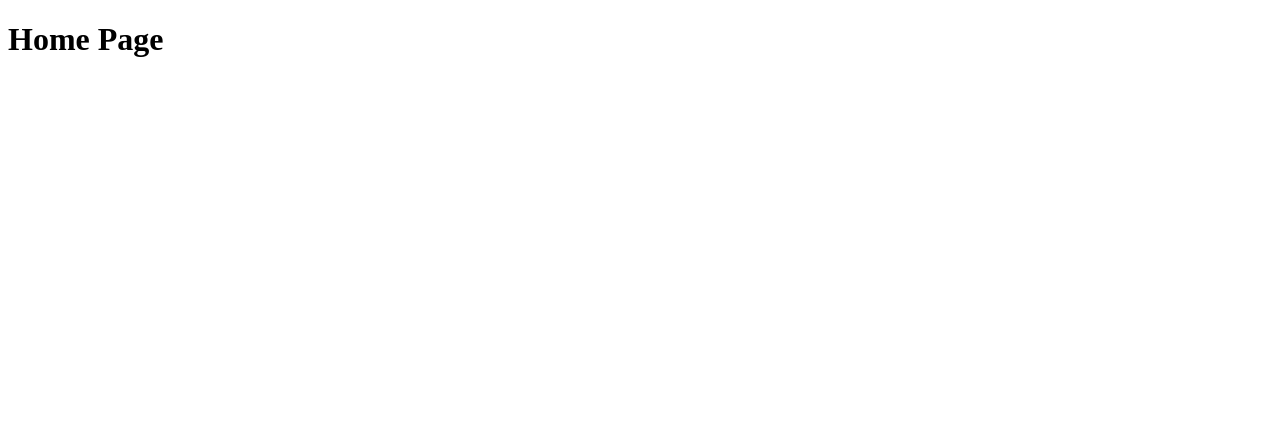
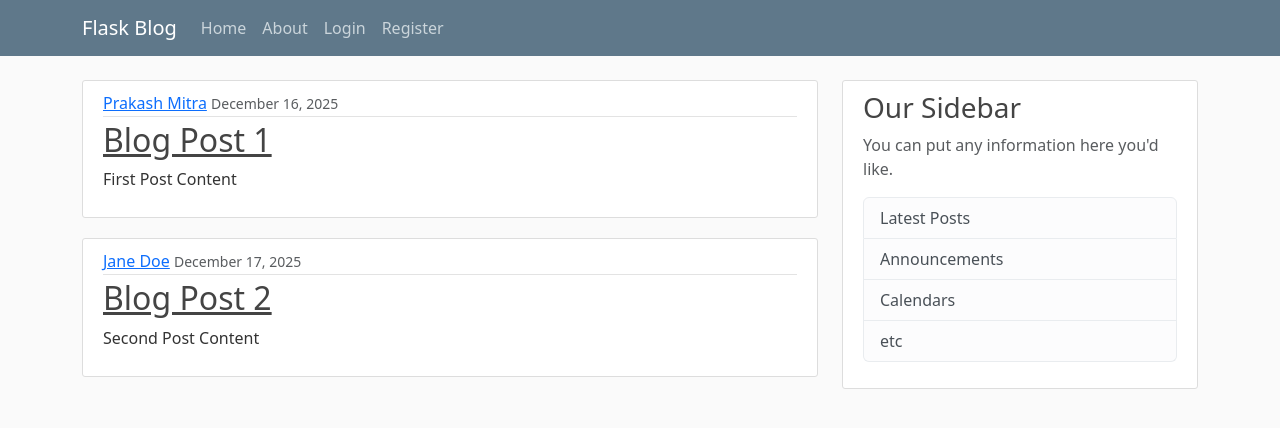
Before and after one commit to prakashjmitra/flask-blog-app, a Flask app: page / in a window 1280 px wide. Before the commit the part shown is almost empty. Shown: the top 428 px of the page. Run offline with Flask 3, Linux system fonts and the light colour scheme.

Commit message:
Corey Flask Tutorial vids 1-2 done

```diff
--- a/flaskblog.py
+++ b/flaskblog.py
@@ -1,13 +1,27 @@
-from flask import Flask, render_template
+from flask import Flask, render_template, url_for
 app = Flask(__name__)
+posts = [
+    {
+        "author" : "Prakash Mitra",
+        "title" : "Blog Post 1",
+        "content" : "First Post Content",
+        "date_posted" : "December 16, 2025"
+    },
+    {
+        "author" : "Jane Doe",
+        "title" : "Blog Post 2",
+        "content" : "Second Post Content",
+        "date_posted" : "December 17, 2025"
+    }
+]
 @app.route("/")
 @app.route("/home")
 def home():
-    return render_template("home.html")
+    return render_template("home.html", posts = posts)
 
 @app.route("/about")
 def about():
-    return render_template("about.html")
+    return render_template("about.html", title = "About")
 
 if __name__ == "__main__":
     app.run(debug = True)
--- /dev/null
+++ b/static/main.css
@@ -0,0 +1,80 @@
+body {
+    background: #fafafa;
+    color: #333333;
+    margin-top: 5rem;
+  }
+
+  h1, h2, h3, h4, h5, h6 {
+    color: #444444;
+  }
+
+  .bg-steel {
+    background-color: #5f788a;
+  }
+
+  .site-header .navbar-nav .nav-link {
+    color: #cbd5db;
+  }
+
+  .site-header .navbar-nav .nav-link:hover {
+    color: #ffffff;
+  }
+
+  .site-header .navbar-nav .nav-link.active {
+    font-weight: 500;
+  }
+
+  .content-section {
+    background: #ffffff;
+    padding: 10px 20px;
+    border: 1px solid #dddddd;
+    border-radius: 3px;
+    margin-bottom: 20px;
+  }
+
+  .article-title {
+    color: #444444;
+  }
+
+  a.article-title:hover {
+    color: #428bca;
+    text-decoration: none;
+  }
+
+  .article-content {
+    white-space: pre-line;
+  }
+
+  .article-img {
+    height: 65px;
+    width: 65px;
+    margin-right: 16px;
+  }
+
+  .article-metadata {
+    padding-bottom: 1px;
+    margin-bottom: 4px;
+    border-bottom: 1px solid #e3e3e3
+  }
+
+  .article-metadata a:hover {
+    color: #333;
+    text-decoration: none;
+  }
+
+  .article-svg {
+    width: 25px;
+    height: 25px;
+    vertical-align: middle;
+  }
+
+  .account-img {
+    height: 125px;
+    width: 125px;
+    margin-right: 20px;
+    margin-bottom: 16px;
+  }
+
+  .account-heading {
+    font-size: 2.5rem;
+  }
--- a/templates/home.html
+++ b/templates/home.html
@@ -1,10 +1,15 @@
-<!DOCTYPE html>
-<html>
-    <head>
-        <title></title>
-
-    </head>
-    <body>
-        <h1>Home Page</h1>
-    </body>
-</html>
+{% extends "layout.html" %}
+{%block content %}
+    {%for post in posts%}
+        <article class="media content-section">
+            <div class="media-body">
+            <div class="article-metadata">
+                <a class="mr-2" href="#">{{ post.author }}</a>
+                <small class="text-muted">{{ post.date_posted }}</small>
+            </div>
+            <h2><a class="article-title" href="#">{{ post.title }}</a></h2>
+            <p class="article-content">{{ post.content }}</p>
+            </div>
+        </article>
+    {%endfor%}
+{%endblock content %}
--- /dev/null
+++ b/templates/layout.html
@@ -0,0 +1,61 @@
+<!DOCTYPE html>
+<html>
+    <head>
+        <meta charset="utf-8">
+        <meta name="viewport" content="width=device-width, initial-scale=1">
+        {%if title %}
+        <title>Flask Blog - {{title}}</title>
+        {%else%}
+        <title>Flask Blog</title>
+        {%endif%}
+        <link href="https://cdn.jsdelivr.net/npm/bootstrap@5.3.8/dist/css/bootstrap.min.css" rel="stylesheet" integrity="sha384-sRIl4kxILFvY47J16cr9ZwB07vP4J8+LH7qKQnuqkuIAvNWLzeN8tE5YBujZqJLB" crossorigin="anonymous">
+        <link rel = "stylesheet" type = "text/css" href = "{{url_for('static', filename='main.css' )}}">
+
+    </head>
+    <body>
+        <header class="site-header">
+            <nav class="navbar navbar-expand-md navbar-dark bg-steel fixed-top">
+              <div class="container">
+                <a class="navbar-brand mr-4" href="/">Flask Blog</a>
+                <button class="navbar-toggler" type="button" data-toggle="collapse" data-target="#navbarToggle" aria-controls="navbarToggle" aria-expanded="false" aria-label="Toggle navigation">
+                  <span class="navbar-toggler-icon"></span>
+                </button>
+                <div class="collapse navbar-collapse" id="navbarToggle">
+                  <div class="navbar-nav mr-auto">
+                    <a class="nav-item nav-link" href="/">Home</a>
+                    <a class="nav-item nav-link" href="/about">About</a>
+                  </div>
+                  <!-- Navbar Right Side -->
+                  <div class="navbar-nav">
+                    <a class="nav-item nav-link" href="/login">Login</a>
+                    <a class="nav-item nav-link" href="/register">Register</a>
+                  </div>
+                </div>
+              </div>
+            </nav>
+          </header>
+          <main role="main" class="container">
+            <div class="row">
+              <div class="col-md-8">
+                {% block content %}{% endblock %}
+              </div>
+              <div class="col-md-4">
+                <div class="content-section">
+                  <h3>Our Sidebar</h3>
+                  <p class='text-muted'>You can put any information here you'd like.
+                    <ul class="list-group">
+                      <li class="list-group-item list-group-item-light">Latest Posts</li>
+                      <li class="list-group-item list-group-item-light">Announcements</li>
+                      <li class="list-group-item list-group-item-light">Calendars</li>
+                      <li class="list-group-item list-group-item-light">etc</li>
+                    </ul>
+                  </p>
+                </div>
+              </div>
+            </div>
+          </main>
+        <script src="https://cdn.jsdelivr.net/npm/bootstrap@5.3.8/dist/js/bootstrap.bundle.min.js" integrity="sha384-FKyoEForCGlyvwx9Hj09JcYn3nv7wiPVlz7YYwJrWVcXK/BmnVDxM+D2scQbITxI" crossorigin="anonymous"></script>
+        <script src="https://cdn.jsdelivr.net/npm/@popperjs/core@2.11.8/dist/umd/popper.min.js" integrity="sha384-I7E8VVD/ismYTF4hNIPjVp/Zjvgyol6VFvRkX/vR+Vc4jQkC+hVqc2pM8ODewa9r" crossorigin="anonymous"></script>
+        <script src="https://cdn.jsdelivr.net/npm/bootstrap@5.3.8/dist/js/bootstrap.min.js" integrity="sha384-G/EV+4j2dNv+tEPo3++6LCgdCROaejBqfUeNjuKAiuXbjrxilcCdDz6ZAVfHWe1Y" crossorigin="anonymous"></script>
+    </body>
+</html>
```
Also changed, not shown: templates/about.html (+4 -10 lines).
